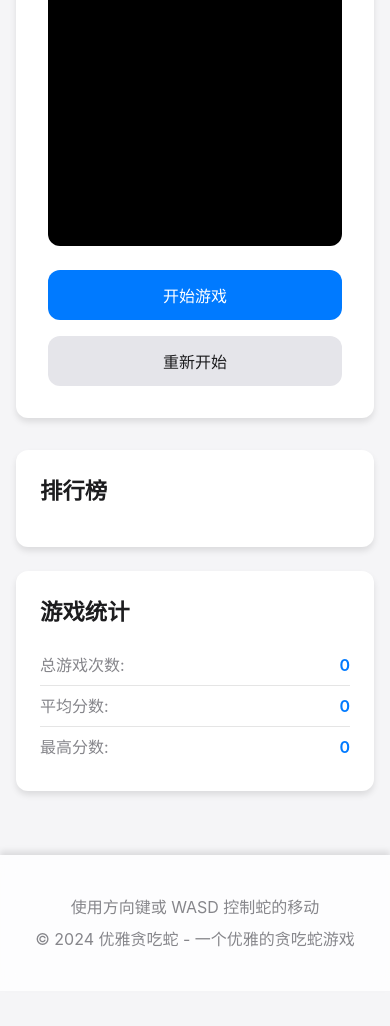
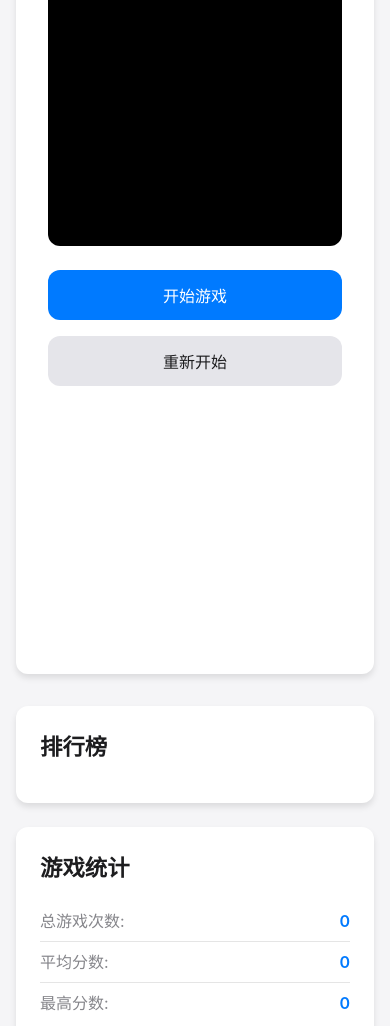
Before and after one commit to aqm857886159/snack_game, a plain HTML site: page index.html in a window 390 px wide. Shown: the part 822-1848 px from the top of the page. Before the commit the page ends 1813 px from the top, so only its background shows below. Drawn offline with Linux system fonts and the light colour scheme.

Commit message:
feat: 添加移动端虚拟方向键控制，优化移动端游戏体验

```diff
--- a/game.js
+++ b/game.js
@@ -555,6 +555,54 @@ function updateGameStats() {
     `;
 }
 
+// 添加触摸控制
+function initTouchControls() {
+    const dpadButtons = document.querySelectorAll('.dpad > div[data-direction]');
+
+    dpadButtons.forEach(button => {
+        // 触摸开始事件
+        button.addEventListener('touchstart', (e) => {
+            e.preventDefault();
+            const direction = button.dataset.direction;
+            handleDirectionChange(direction);
+        });
+
+        // 鼠标点击事件（用于测试）
+        button.addEventListener('click', (e) => {
+            e.preventDefault();
+            const direction = button.dataset.direction;
+            handleDirectionChange(direction);
+        });
+    });
+
+    // 防止触摸事件导致页面滚动
+    document.addEventListener('touchmove', (e) => {
+        if (e.target.closest('.dpad')) {
+            e.preventDefault();
+        }
+    }, { passive: false });
+}
+
+// 处理方向改变
+function handleDirectionChange(direction) {
+    if (gameState.isGameOver) return;
+
+    switch (direction) {
+        case 'up':
+            if (gameState.direction !== 'down') gameState.nextDirection = 'up';
+            break;
+        case 'down':
+            if (gameState.direction !== 'up') gameState.nextDirection = 'down';
+            break;
+        case 'left':
+            if (gameState.direction !== 'right') gameState.nextDirection = 'left';
+            break;
+        case 'right':
+            if (gameState.direction !== 'left') gameState.nextDirection = 'right';
+            break;
+    }
+}
+
 // 事件监听
 document.addEventListener('keydown', (e) => {
     if (gameState.isGameOver) return;
@@ -636,5 +684,6 @@ createSkinSelector();
 // 初始化游戏
 initCanvas();
 initGame();
+initTouchControls();
 updateLeaderboard();
 updateGameStats();
--- a/index.html
+++ b/index.html
@@ -2,7 +2,7 @@
 <html lang="zh-CN">
 <head>
     <meta charset="UTF-8">
-    <meta name="viewport" content="width=device-width, initial-scale=1.0">
+    <meta name="viewport" content="width=device-width, initial-scale=1.0, maximum-scale=1.0, user-scalable=no">
     <title>优雅贪吃蛇</title>
     <link rel="stylesheet" href="styles.css">
 </head>
@@ -26,6 +26,17 @@
                 <button id="startBtn" class="btn primary">开始游戏</button>
                 <button id="restartBtn" class="btn secondary">重新开始</button>
             </div>
+
+            <!-- 添加虚拟方向键 -->
+            <div class="virtual-controls">
+                <div class="dpad">
+                    <div class="dpad-up" data-direction="up">↑</div>
+                    <div class="dpad-left" data-direction="left">←</div>
+                    <div class="dpad-center"></div>
+                    <div class="dpad-right" data-direction="right">→</div>
+                    <div class="dpad-down" data-direction="down">↓</div>
+                </div>
+            </div>
         </div>
 
         <div class="game-info">
@@ -43,7 +54,7 @@
     <!-- 底部区域 -->
     <footer class="footer">
         <div class="footer-content">
-            <p>使用方向键或 WASD 控制蛇的移动</p>
+            <p>使用方向键或虚拟按键控制蛇的移动</p>
             <p>© 2024 优雅贪吃蛇 - 一个优雅的贪吃蛇游戏</p>
         </div>
     </footer>
--- a/styles.css
+++ b/styles.css
@@ -287,3 +287,93 @@ h2 {
     color: #86868B;
     font-size: 0.9rem;
 }
+
+/* 虚拟方向键样式 */
+.virtual-controls {
+    display: none; /* 默认在桌面端隐藏 */
+    position: relative;
+    width: 100%;
+    max-width: 200px;
+    margin: 1rem auto;
+    touch-action: none;
+}
+
+.dpad {
+    position: relative;
+    width: 100%;
+    aspect-ratio: 1;
+    display: grid;
+    grid-template-columns: repeat(3, 1fr);
+    grid-template-rows: repeat(3, 1fr);
+    gap: 5px;
+}
+
+.dpad > div {
+    background: rgba(255, 255, 255, 0.2);
+    border-radius: 50%;
+    display: flex;
+    align-items: center;
+    justify-content: center;
+    font-size: 1.5rem;
+    color: white;
+    cursor: pointer;
+    user-select: none;
+    transition: all 0.2s ease;
+    -webkit-tap-highlight-color: transparent;
+}
+
+.dpad > div:active {
+    background: rgba(255, 255, 255, 0.4);
+    transform: scale(0.95);
+}
+
+.dpad-up {
+    grid-column: 2;
+    grid-row: 1;
+}
+
+.dpad-left {
+    grid-column: 1;
+    grid-row: 2;
+}
+
+.dpad-center {
+    grid-column: 2;
+    grid-row: 2;
+    background: transparent !important;
+}
+
+.dpad-right {
+    grid-column: 3;
+    grid-row: 2;
+}
+
+.dpad-down {
+    grid-column: 2;
+    grid-row: 3;
+}
+
+/* 在移动设备上显示虚拟方向键 */
+@media (max-width: 768px) {
+    .virtual-controls {
+        display: block;
+    }
+
+    .game-container {
+        padding-bottom: 2rem;
+    }
+
+    .dpad > div {
+        font-size: 2rem;
+    }
+}
+
+/* 防止移动设备上的默认触摸行为 */
+@media (hover: none) and (pointer: coarse) {
+    body {
+        touch-action: none;
+        -webkit-touch-callout: none;
+        -webkit-user-select: none;
+        user-select: none;
+    }
+}
```
